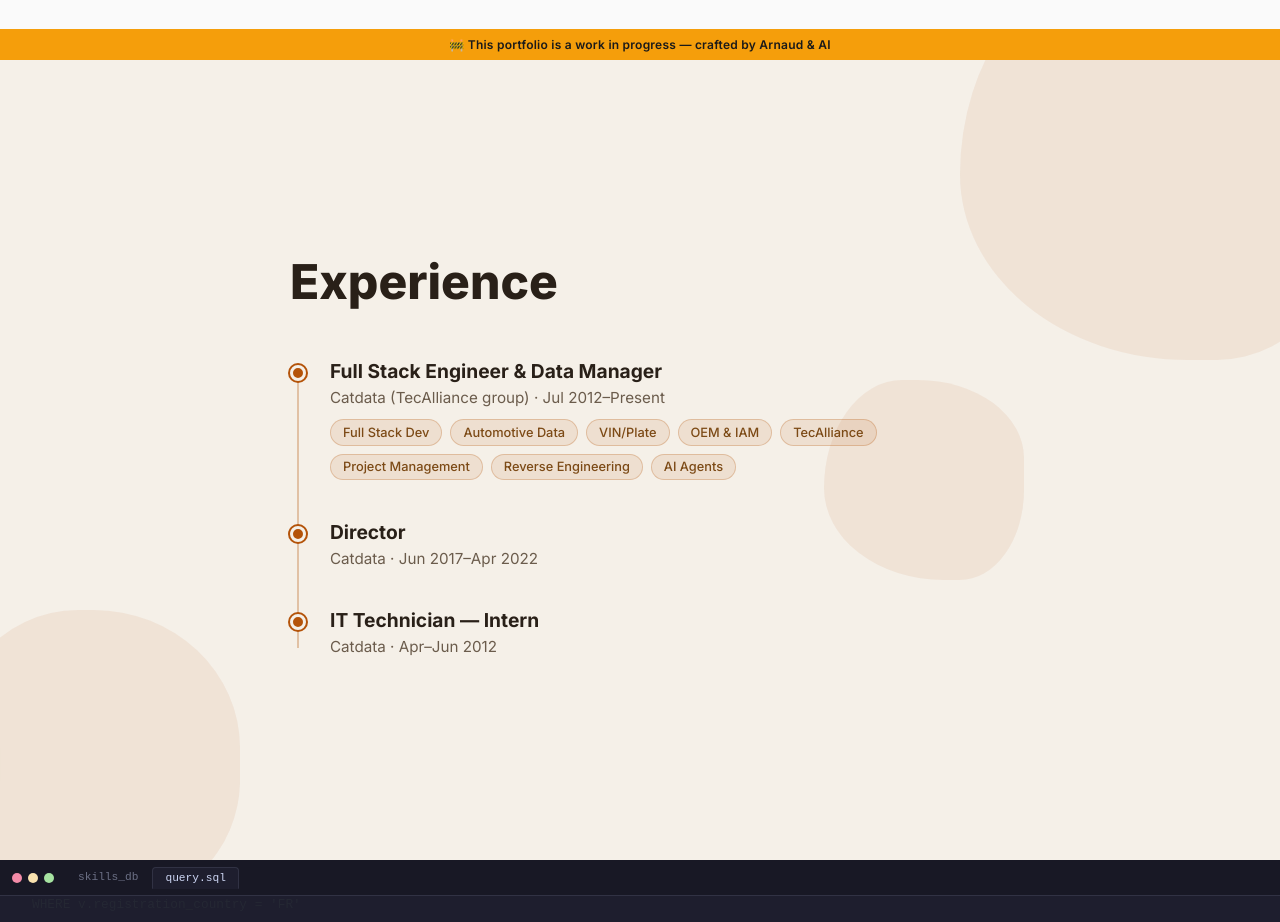
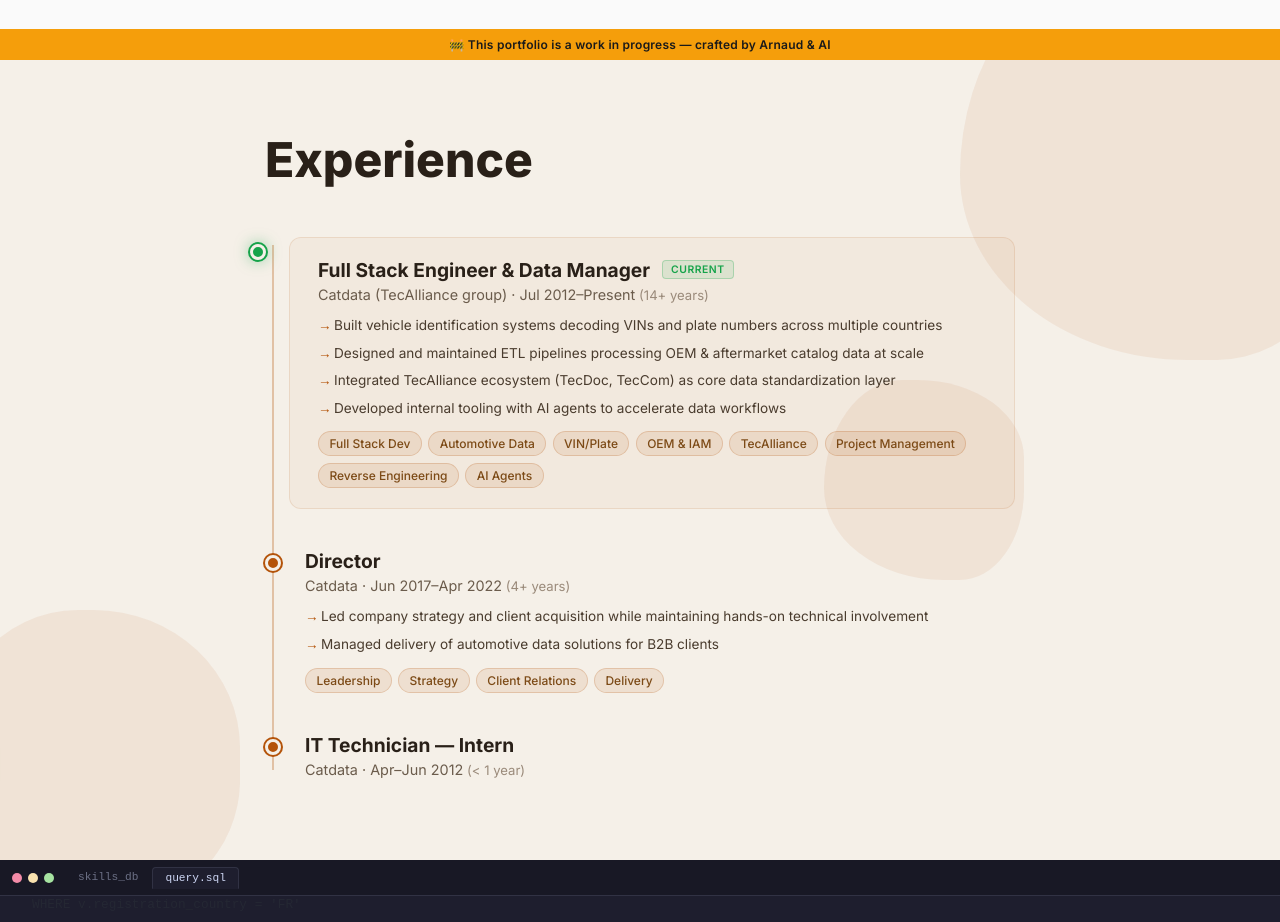
Before and after one commit to boosarnaud-lang/boosarnaud-lang.github.io, a React (Vite) app in the folder portfolio-react/: page / in a window 1280 px wide. Shown: the part 740-1662 px from the top of the page. Built offline with nearby package versions, Linux system fonts and the light colour scheme; no server answers.

Commit message:
feat: experience section — achievements, dynamic duration, current role highlight, director skills

```diff
--- a/portfolio-react/src/data/portfolio.js
+++ b/portfolio-react/src/data/portfolio.js
@@ -18,6 +18,9 @@
     title: 'Full Stack Engineer & Data Manager',
     company: 'Catdata (TecAlliance group)',
     period: 'Jul 2012–Present',
+    startDate: new Date(2012, 6),
+    current: true,
+    highlight: true,
     details: [
       'Full Stack Development (TypeScript, Go, PHP, React, Node.js)',
       'Automotive Data: VIN/Plate identification, OEM & IAM catalogs, TecAlliance ecosystem',
@@ -26,20 +29,39 @@
       'Reverse Engineering of proprietary data formats and protocols',
       'AI Agents development (Kiro, LLM tooling)',
     ],
+    achievements: [
+      'Built vehicle identification systems decoding VINs and plate numbers across multiple countries',
+      'Designed and maintained ETL pipelines processing OEM & aftermarket catalog data at scale',
+      'Integrated TecAlliance ecosystem (TecDoc, TecCom) as core data standardization layer',
+      'Developed internal tooling with AI agents to accelerate data workflows',
+    ],
     skills: ['Full Stack Dev', 'Automotive Data', 'VIN/Plate', 'OEM & IAM', 'TecAlliance', 'Project Management', 'Reverse Engineering', 'AI Agents'],
   },
   {
     title: 'Director',
     company: 'Catdata',
     period: 'Jun 2017–Apr 2022',
+    startDate: new Date(2017, 5),
+    endDate: new Date(2022, 3),
+    current: false,
+    highlight: false,
     details: ['Company operations, strategy, and client relationships'],
-    skills: [],
+    achievements: [
+      'Led company strategy and client acquisition while maintaining hands-on technical involvement',
+      'Managed delivery of automotive data solutions for B2B clients',
+    ],
+    skills: ['Leadership', 'Strategy', 'Client Relations', 'Delivery'],
   },
   {
     title: 'IT Technician — Intern',
     company: 'Catdata',
     period: 'Apr–Jun 2012',
+    startDate: new Date(2012, 3),
+    endDate: new Date(2012, 5),
+    current: false,
+    highlight: false,
     details: ['Requirements documentation and web programming'],
+    achievements: [],
     skills: [],
   },
 ];
--- a/portfolio-react/src/sections/Experience.css
+++ b/portfolio-react/src/sections/Experience.css
@@ -7,7 +7,7 @@
   background: #f5f0e8;
   overflow: hidden;
   font-family: 'Inter', sans-serif;
-  padding: 4rem 2rem;
+  padding: clamp(4rem, 8vh, 6rem) clamp(1rem, 4vw, 2rem);
 }
 
 /* Organic blob shapes */
@@ -55,7 +55,7 @@
 .experience__content {
   position: relative;
   z-index: 1;
-  max-width: 700px;
+  max-width: 750px;
   width: 100%;
 }
 
@@ -92,6 +92,16 @@
   margin-bottom: 0;
 }
 
+/* Highlighted (current) item */
+.experience__item--highlight {
+  background: rgba(180, 83, 9, 0.04);
+  border: 1px solid rgba(180, 83, 9, 0.12);
+  border-radius: 12px;
+  padding: 1.25rem;
+  margin-left: -0.5rem;
+  margin-bottom: 2.5rem;
+}
+
 .experience__dot {
   position: absolute;
   left: -2rem;
@@ -104,36 +114,116 @@
   box-shadow: 0 0 0 2px #b45309;
 }
 
+.experience__item--highlight .experience__dot {
+  left: calc(-2rem - 0.5rem);
+}
+
+.experience__dot--active {
+  background: #16a34a;
+  box-shadow: 0 0 0 2px #16a34a, 0 0 8px rgba(22, 163, 74, 0.4);
+  animation: dotPulse 2s ease-in-out infinite;
+}
+
+@keyframes dotPulse {
+  0%, 100% { box-shadow: 0 0 0 2px #16a34a, 0 0 8px rgba(22, 163, 74, 0.4); }
+  50% { box-shadow: 0 0 0 2px #16a34a, 0 0 16px rgba(22, 163, 74, 0.6); }
+}
+
 .experience__details {
   padding-left: 0.5rem;
 }
 
+.experience__header {
+  display: flex;
+  align-items: center;
+  gap: 0.75rem;
+  flex-wrap: wrap;
+}
+
 .experience__role {
-  font-size: 1.2rem;
+  font-size: clamp(1rem, 2vw, 1.2rem);
   font-weight: 700;
   color: #292018;
-  margin: 0 0 0.3rem;
+  margin: 0;
+}
+
+.experience__badge {
+  font-size: 0.65rem;
+  font-weight: 600;
+  text-transform: uppercase;
+  letter-spacing: 0.05em;
+  padding: 2px 8px;
+  border-radius: 4px;
+  background: rgba(22, 163, 74, 0.1);
+  color: #16a34a;
+  border: 1px solid rgba(22, 163, 74, 0.25);
 }
 
 .experience__company {
-  font-size: 0.95rem;
+  font-size: 0.9rem;
   color: #6b5c4c;
-  margin: 0 0 0.75rem;
+  margin: 0.3rem 0 0.75rem;
 }
 
+.experience__duration {
+  color: #9a8a7a;
+  font-size: 0.82rem;
+}
+
+/* Achievements */
+.experience__achievements {
+  list-style: none;
+  margin: 0 0 0.75rem;
+  padding: 0;
+}
+
+.experience__achievements li {
+  position: relative;
+  padding-left: 1rem;
+  font-size: 0.85rem;
+  color: #4a3c2e;
+  line-height: 1.6;
+  margin-bottom: 0.35rem;
+}
+
+.experience__achievements li::before {
+  content: '→';
+  position: absolute;
+  left: 0;
+  color: #b45309;
+  font-weight: 600;
+}
+
+/* Skills */
 .experience__skills {
   display: flex;
   flex-wrap: wrap;
-  gap: 0.5rem;
+  gap: 0.4rem;
 }
 
 .experience__skill {
   display: inline-block;
-  padding: 0.3rem 0.75rem;
+  padding: 0.25rem 0.65rem;
   background: rgba(180, 83, 9, 0.1);
-  border: 1px solid rgba(180, 83, 9, 0.25);
+  border: 1px solid rgba(180, 83, 9, 0.2);
   border-radius: 999px;
-  font-size: 0.8rem;
+  font-size: 0.75rem;
   color: #7c4a16;
   font-weight: 500;
 }
+
+/* Responsive */
+@media (max-width: 600px) {
+  .experience__item--highlight {
+    padding: 1rem;
+    margin-left: 0;
+  }
+
+  .experience__item--highlight .experience__dot {
+    left: -2rem;
+  }
+
+  .experience__achievements li {
+    font-size: 0.8rem;
+  }
+}
--- a/portfolio-react/src/sections/Experience.jsx
+++ b/portfolio-react/src/sections/Experience.jsx
@@ -1,5 +1,11 @@
 import './Experience.css';
 import { experience } from '../data/portfolio.js';
+
+function getDuration(startDate, endDate, current) {
+  const end = current ? new Date() : endDate;
+  const years = Math.floor((end - startDate) / (365.25 * 24 * 60 * 60 * 1000));
+  return years > 0 ? `${years}+ years` : '< 1 year';
+}
 
 export default function Experience() {
   return (
@@ -13,13 +19,26 @@
 
         <div className="experience__timeline">
           {experience.map((item, index) => (
-            <div key={index} className="experience__item">
-              <div className="experience__dot" />
+            <div key={index} className={`experience__item ${item.highlight ? 'experience__item--highlight' : ''}`}>
+              <div className={`experience__dot ${item.current ? 'experience__dot--active' : ''}`} />
               <div className="experience__details">
-                <h3 className="experience__role">{item.title}</h3>
+                <div className="experience__header">
+                  <h3 className="experience__role">{item.title}</h3>
+                  {item.current && <span className="experience__badge">Current</span>}
+                </div>
                 <p className="experience__company">
                   {item.company} · {item.period}
+                  <span className="experience__duration"> ({getDuration(item.startDate, item.endDate, item.current)})</span>
                 </p>
+
+                {item.achievements && item.achievements.length > 0 && (
+                  <ul className="experience__achievements">
+                    {item.achievements.map((a, i) => (
+                      <li key={i}>{a}</li>
+                    ))}
+                  </ul>
+                )}
+
                 {item.skills.length > 0 && (
                   <div className="experience__skills">
                     {item.skills.map((skill) => (
```
Also changed, not shown: 7 other files (tests, documents, lock files or other folders).
